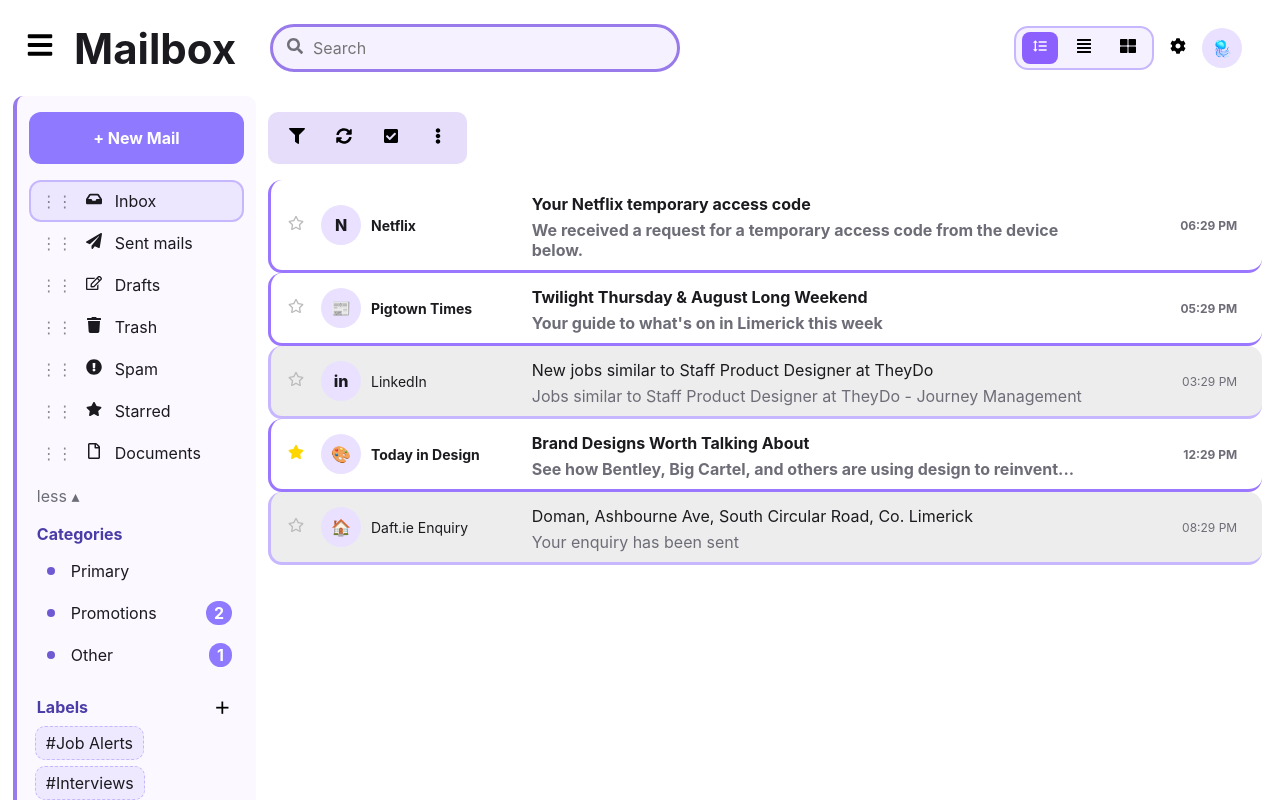
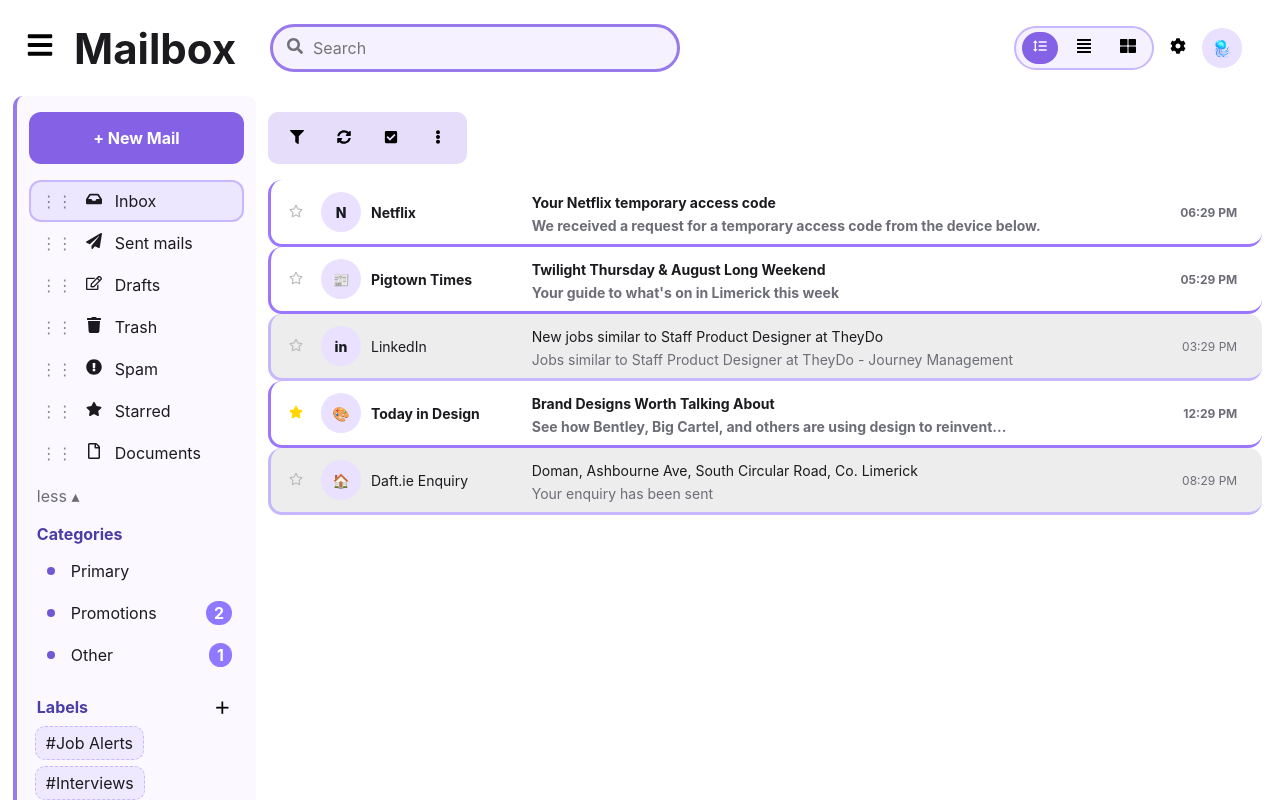
Before and after one commit to suppixie/mailbox, a React (Create React App) app: page / in a window 1280 px wide. Built offline with nearby package versions, Linux system fonts and the light colour scheme.

Commit message:
changed background colour

```diff
--- a/src/App.css
+++ b/src/App.css
@@ -50,10 +50,28 @@
   background:transparent;
   outline:0;
   width:100%}
-.right-utilities{display:flex;align-items:center;gap:10px}
-.view-toggle{display:flex;gap:8px;background:#f5f1ff;border:2px solid var(--stroke);padding:4px 6px;border-radius:14px}
-.view-toggle button{width:36px;height:32px;border-radius:8px}
-.view-toggle button.active{background:var(--accent);color:white}
+
+.right-utilities{
+  display:flex;
+  align-items:center;
+  gap:10px}
+
+.view-toggle{
+  display:flex;
+  gap:8px;
+  background:#f5f1ff;
+  border:2px solid var(--stroke);
+  padding:4px 6px;
+  border-radius:40px}
+
+.view-toggle button{
+  width:36px;
+  height:32px;
+  border-radius:80px}
+
+.view-toggle button.active{
+  background:#8562E5;
+  color:white}
 
 .content{
   display:grid;
@@ -61,6 +79,7 @@
   height:calc(100% - 64px)
 }
 .mail-area{
+  font-size: 14px;
   position: relative;
   flex:1;
   padding:8px 18px 24px 12px;
--- a/src/components/Sidebar/Sidebar.css
+++ b/src/components/Sidebar/Sidebar.css
@@ -17,7 +17,8 @@
   display:block !important;
   margin-left: 0 !important;
   margin-right: 0 !important;
-  background:#8f79ff;color:white;
+  background:#8562E5;
+  color:white;
   border-radius:12px;padding:2px 8px;
   font-weight:700;
   margin-bottom:2vh;
```
